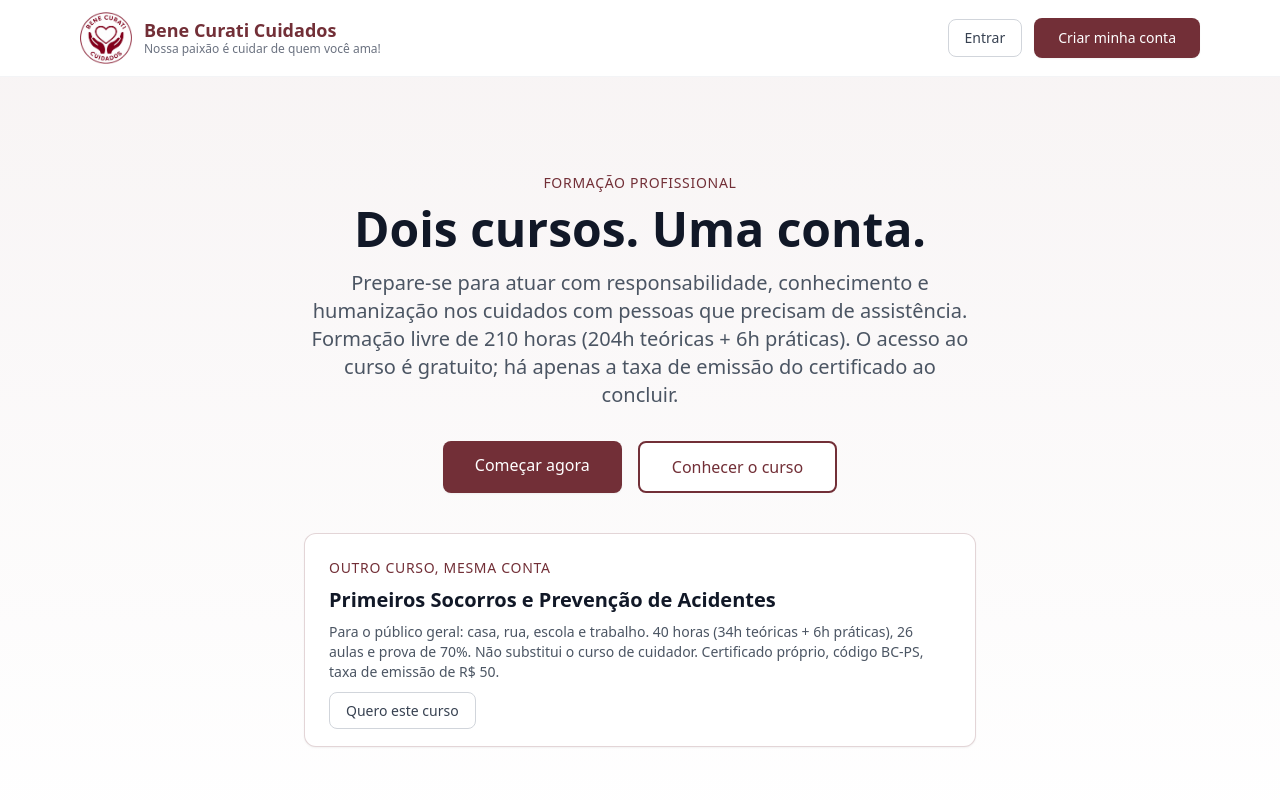
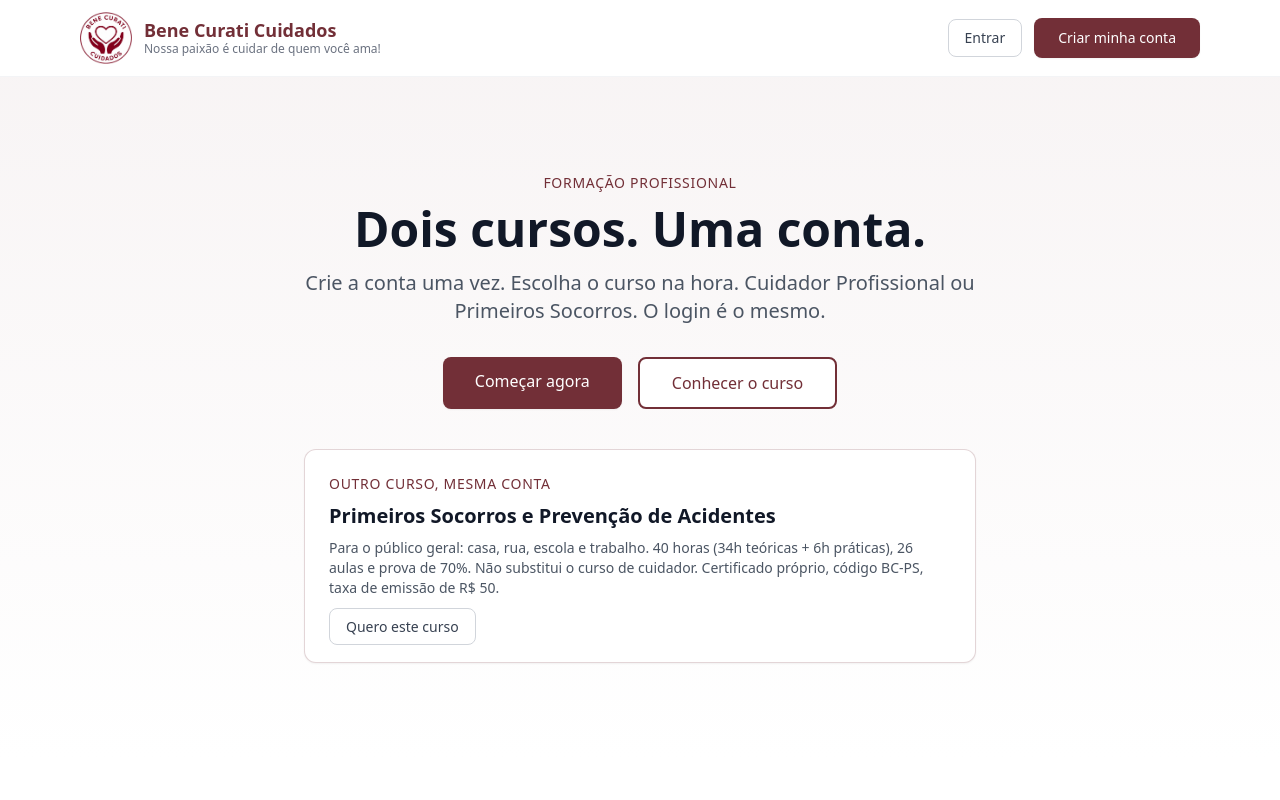
Before and after one commit to benecuraticuidados/bene-curati-curso, a Next.js app: page / in a window 1280 px wide. Shown: the top 800 px of the page. Built offline with nearby package versions, Linux system fonts and the light colour scheme.

Commit message:
Revise course details and account creation text
Updated course description and login instructions.

```diff
--- a/src/app/page.tsx
+++ b/src/app/page.tsx
@@ -41,7 +41,7 @@ export default function HomePage() {
             Dois cursos. Uma conta.
           </h2>
           <p className="text-lg md:text-xl text-gray-600 max-w-2xl mx-auto mb-8">
-            Prepare-se para atuar com responsabilidade, conhecimento e humanização nos cuidados com pessoas que precisam de assistência. Formação livre de 210 horas (204h teóricas + 6h práticas). O acesso ao curso é gratuito; há apenas a taxa de emissão do certificado ao concluir.
+            Crie a conta uma vez. Escolha o curso na hora. Cuidador Profissional ou Primeiros Socorros. O login é o mesmo.
           </p>
           <div className="flex flex-col sm:flex-row gap-4 justify-center">
             <Link href="/cadastro" className="btn-primary text-base px-8 py-3">
```
